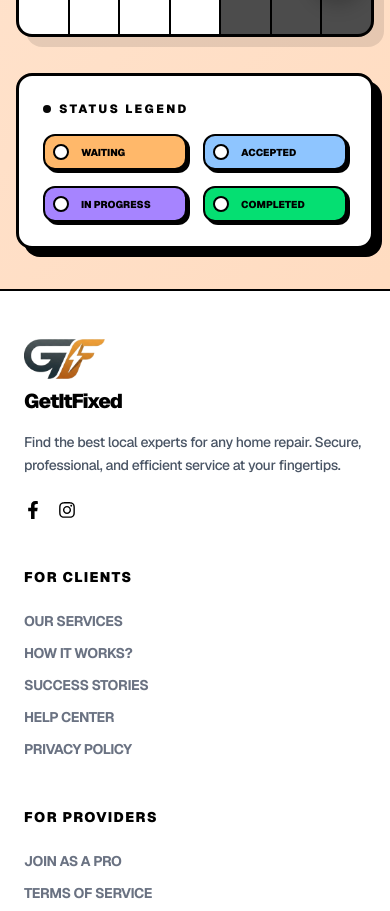
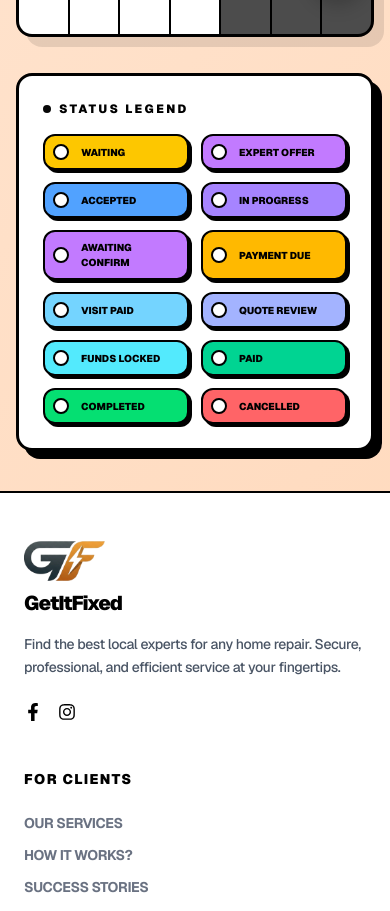
Before and after one commit to kerimkapetanovic/GetItFixed, a Next.js app in the folder frontend/: page /1/calendar in a window 390 px wide. Shown: the part 820-1731 px from the top of the page. Built offline with nearby package versions, Linux system fonts and the light colour scheme; no server answers.

Commit message:
updated calender status design

```diff
--- a/frontend/src/app/[username]/calendar/page.tsx
+++ b/frontend/src/app/[username]/calendar/page.tsx
@@ -8,16 +8,94 @@ import {
   format, startOfMonth, endOfMonth, startOfWeek, endOfWeek,
   eachDayOfInterval, isSameMonth, isSameDay, addMonths, subMonths
 } from "date-fns";
-import { ChevronLeft, ChevronRight, Loader2, X, Clock, User, MessageSquare,Ticket, Wrench, CalendarCheck } from "lucide-react";
+import { ChevronLeft, ChevronRight, Loader2, X, Clock, User, MessageSquare, Ticket, Wrench, CalendarCheck } from "lucide-react";
 
 import { BookingDetail } from "@/types/booking";
 
+// ─── Helper: iste boje kao u getStatusInfo iz request-details ───────────────
+export function getBookingColorClass(booking: BookingDetail): string {
+  const { status, negotiation_status } = booking;
+
+  if (status === "cancelled" || negotiation_status === "declined")
+    return "bg-red-400";
+
+  if (status === "in_progress")
+    return "bg-violet-400";
+
+  if (status === "handyman_done")
+    return "bg-purple-400";
+
+  if (status === "awaiting_payment")
+    return "bg-amber-400";
+
+  if (status === "visit_fee_paid")
+    return "bg-sky-300";
+
+  if (status === "quote_pending_client")
+    return "bg-indigo-300";
+
+  if (status === "funds_locked")
+    return "bg-cyan-300";
+
+  if (status === "paid")
+    return "bg-emerald-400";
+
+  if (status === "closed" || status === "completed")
+    return "bg-green-400";
+
+  if (status === "not_completed")
+    return "bg-red-400";
+
+  if (status === "accepted" || negotiation_status === "agreed")
+    return "bg-blue-400";
+
+  if (negotiation_status === "awaiting_client")
+    return "bg-purple-400";
+
+  // pending / awaiting_handyman / default → yellow (Waiting)
+  return "bg-yellow-400";
+}
+
+export function getBookingStatusLabel(booking: BookingDetail): string {
+  const { status, negotiation_status } = booking;
+
+  if (status === "cancelled" || negotiation_status === "declined") return "Cancelled";
+  if (status === "in_progress") return "In Progress";
+  if (status === "handyman_done") return "Awaiting Confirm";
+  if (status === "awaiting_payment") return "Payment Due";
+  if (status === "visit_fee_paid") return "Visit Paid";
+  if (status === "quote_pending_client") return "Quote Review";
+  if (status === "funds_locked") return "Funds Locked";
+  if (status === "paid") return "Paid";
+  if (status === "closed" || status === "completed") return "Completed";
+  if (status === "not_completed") return "Not Completed";
+  if (status === "accepted" || negotiation_status === "agreed") return "Accepted";
+  if (negotiation_status === "awaiting_client") return "Expert Offer";
+  return "Waiting";
+}
+
+// ─── Legend items (sve kategorije) ──────────────────────────────────────────
+const STATUS_LEGEND = [
+  { label: "Waiting",          color: "bg-yellow-400" },
+  { label: "Expert Offer",     color: "bg-purple-400" },
+  { label: "Accepted",         color: "bg-blue-400" },
+  { label: "In Progress",      color: "bg-violet-400" },
+  { label: "Awaiting Confirm", color: "bg-purple-400" },
+  { label: "Payment Due",      color: "bg-amber-400" },
+  { label: "Visit Paid",       color: "bg-sky-300" },
+  { label: "Quote Review",     color: "bg-indigo-300" },
+  { label: "Funds Locked",     color: "bg-cyan-300" },
+  { label: "Paid",             color: "bg-emerald-400" },
+  { label: "Completed",        color: "bg-green-400" },
+  { label: "Cancelled",        color: "bg-red-400" },
+] as const;
+
+// ─── Page ────────────────────────────────────────────────────────────────────
 export default function CalendarPage() {
   const [currentMonth, setCurrentMonth] = useState(new Date());
   const [bookings, setBookings] = useState<BookingDetail[]>([]);
   const [loading, setLoading] = useState(true);
   const [selectedJob, setSelectedJob] = useState<BookingDetail | null>(null);
-
 
   useEffect(() => {
     const fetchBookings = async () => {
@@ -37,6 +115,7 @@ export default function CalendarPage() {
     if (!dateStr) return "--:--";
     return format(new Date(dateStr), "HH:mm");
   };
+
   const handymanName = bookings.length > 0
     ? bookings[0].handyman_name || "Unknown Expert"
     : "Loading...";
@@ -51,7 +130,6 @@ export default function CalendarPage() {
       </button>
 
       <div className="flex-grow flex flex-col items-center justify-center text-center">
-  {/* Container za ikonu i mjesec */}
         <div className="flex items-center gap-3">
           <CalendarCheck size={32} className="text-black dark:text-white shrink-0" strokeWidth={3} />
           <h2 className="text-3xl md:text-4xl font-black uppercase tracking-tighter dark:text-white">
@@ -78,48 +156,55 @@ export default function CalendarPage() {
 
       <main className="flex-grow max-w-6xl w-full mx-auto p-4 mt-4 mb-5">
         {loading ? (
-          <div className="flex flex-col items-center justify-center h-[50vh]"><Loader2 className="animate-spin text-[#EF9D39]" size={40} /></div>
+          <div className="flex flex-col items-center justify-center h-[50vh]">
+            <Loader2 className="animate-spin text-[#EF9D39]" size={40} />
+          </div>
         ) : (
           <>
             {renderHeader()}
 
             <div className="grid grid-cols-7 mb-2 px-2 text-center font-black uppercase text-[10px] text-gray-400">
-              {/* Promijenjen redoslijed labela: Mon prvi */}
-              {["Mon", "Tue", "Wed", "Thu", "Fri", "Sat", "Sun"].map(d => <div key={d}>{d}</div>)}
+              {["Mon", "Tue", "Wed", "Thu", "Fri", "Sat", "Sun"].map(d => (
+                <div key={d}>{d}</div>
+              ))}
             </div>
 
             <div className="grid grid-cols-7 border-[3px] border-black rounded-2xl overflow-hidden bg-black gap-[2px] shadow-[10px_10px_0px_0px_rgba(0,0,0,0.1)]">
               {eachDayOfInterval({
-                // Postavljeno weekStartsOn: 1 za ponedjeljak
                 start: startOfWeek(startOfMonth(currentMonth), { weekStartsOn: 1 }),
-                end: endOfWeek(endOfMonth(currentMonth), { weekStartsOn: 1 })
+                end: endOfWeek(endOfMonth(currentMonth), { weekStartsOn: 1 }),
               }).map((day, idx) => {
-                const dayBookings = bookings.filter(b => isSameDay(new Date(b.scheduled_time || b.client_proposed_time || ""), day));
+                const dayBookings = bookings.filter(b =>
+                  isSameDay(new Date(b.scheduled_time || b.client_proposed_time || ""), day)
+                );
                 const isCurrentMonth = isSameMonth(day, currentMonth);
 
                 return (
-                  <div key={idx} className={`min-h-[110px] p-2 ${isCurrentMonth ? "bg-white dark:bg-zinc-800" : "bg-zinc-50 dark:bg-zinc-900 opacity-30"}`}>
+                  <div
+                    key={idx}
+                    className={`min-h-[110px] p-2 ${isCurrentMonth ? "bg-white dark:bg-zinc-800" : "bg-zinc-50 dark:bg-zinc-900 opacity-30"}`}
+                  >
                     <span className={`text-sm font-black ${isSameDay(day, new Date()) ? "bg-[#EF9D39] px-1.5 rounded-md border-2 border-black shadow-[2px_2px_2px_0px_#000]" : "dark:text-white"}`}>
                       {format(day, "d")}
                     </span>
                     <div className="mt-1 space-y-1">
-                      {dayBookings.map(b => (
+                      {dayBookings.map(b => {
+                        const colorClass = getBookingColorClass(b);
+                        return (
                           <div
                             key={b.id}
                             onClick={() => setSelectedJob(b)}
-                          className={`text-[9px] p-1.5 border-2 border-black font-bold rounded-lg cursor-pointer shadow-[2px_2px_0px_0px_#000] dark:text-black font-bold hover:translate-y-0.5 hover:shadow-none transition-all ${b.status === 'accepted' ? 'bg-blue-300' : 'bg-orange-300'}`}
+                            className={`text-[9px] p-1.5 border-2 border-black font-bold rounded-lg cursor-pointer shadow-[2px_2px_0px_0px_#000] text-black hover:translate-y-0.5 hover:shadow-none transition-all ${colorClass}`}
                           >
                             <div className="flex justify-between font-black border-b border-black/10 mb-0.5 text-[8px]">
                               <span>{formatTime(b.scheduled_time || b.client_proposed_time)}</span>
-                             <div className="flex items-center gap-1">
-                             <span className="">{b.ticket_id}</span>
-                             </div>
-
+                              <span>{b.ticket_id}</span>
                               <span className="uppercase text-[7px] opacity-70">Details</span>
                             </div>
                             <div className="truncate uppercase leading-tight">{b.client_name}</div>
                           </div>
-                      ))}
+                        );
+                      })}
                     </div>
                   </div>
                 );
@@ -129,7 +214,7 @@ export default function CalendarPage() {
         )}
       </main>
 
-      {/* DETAILS MODAL OSTAJE ISTI */}
+      {/* DETAILS MODAL */}
       {selectedJob && (
         <div className="fixed inset-0 z-[100] flex items-center justify-center p-4 bg-black/60 backdrop-blur-sm">
           <div className="bg-white dark:bg-zinc-900 border-[4px] border-black p-8 rounded-[32px] shadow-[15px_15px_0px_0px_#000] max-w-md w-full relative animate-in zoom-in-95 duration-200">
@@ -137,10 +222,15 @@ export default function CalendarPage() {
               <span className="bg-white text-black border-black border-[2px] dark:bg-black dark:text-white dark:border-none px-6 py-2 rounded-xl font-black uppercase text-xl tracking-tighter shadow-[5px_5px_0px_0px_rgba(239,157,57,1)] inline-block">
                 Request Details
               </span>
-  <div className="absolute -top-2 -right-2 w-8 h-8 bg-[#EF9D39] rounded-full border-2 border-black -z-10 animate-pulse"></div>
+              <div className="absolute -top-2 -right-2 w-8 h-8 bg-[#EF9D39] rounded-full border-2 border-black -z-10 animate-pulse" />
             </div>
 
             <div className="space-y-4 text-left">
+              {/* Status badge */}
+              <div className={`flex items-center justify-center gap-2 px-4 py-2 border-2 border-black rounded-xl font-black uppercase text-sm ${getBookingColorClass(selectedJob)}`}>
+                {getBookingStatusLabel(selectedJob)}
+              </div>
+
               <div className="flex items-start gap-4 p-3 border-2 border-black rounded-xl bg-zinc-50 dark:bg-zinc-800">
                 <User className="text-[#EF9D39] shrink-0" />
                 <div>
@@ -169,11 +259,13 @@ export default function CalendarPage() {
                 <Clock className="text-blue-500 shrink-0" />
                 <div>
                   <p className="text-[10px] font-black uppercase text-gray-500">Scheduled Time</p>
-                  <p className="font-bold dark:text-white">{format(new Date(selectedJob.scheduled_time || selectedJob.client_proposed_time || ""), "PPP p")}</p>
+                  <p className="font-bold dark:text-white">
+                    {format(new Date(selectedJob.scheduled_time || selectedJob.client_proposed_time || ""), "PPP p")}
+                  </p>
                 </div>
               </div>
 
-              <div className="flex items-start gap-4 p-3 border-2 border-black rounded-xl bg-[#FFF8EA]  dark:bg-zinc-800">
+              <div className="flex items-start gap-4 p-3 border-2 border-black rounded-xl bg-[#FFF8EA] dark:bg-zinc-800">
                 <MessageSquare className="text-green-500 shrink-0" />
                 <div>
                   <p className="text-[10px] font-black uppercase text-gray-500">Issue Description</p>
@@ -182,44 +274,34 @@ export default function CalendarPage() {
               </div>
             </div>
 
-            <button onClick={() => setSelectedJob(null)} className="cursor-pointer w-full mt-8 bg-black text-white py-4 rounded-2xl font-black uppercase tracking-widest shadow-[5px_5px_0px_0px_#EF9D39] active:translate-y-1 active:shadow-none transition-all">Close</button>
+            <button
+              onClick={() => setSelectedJob(null)}
+              className="cursor-pointer w-full mt-8 bg-black text-white py-4 rounded-2xl font-black uppercase tracking-widest shadow-[5px_5px_0px_0px_#EF9D39] active:translate-y-1 active:shadow-none transition-all"
+            >
+              Close
+            </button>
           </div>
         </div>
       )}
 
-      {/* --- DODAJ OVU SEKCIJU ODMAH ISPOD ZATVARANJA </main> TAGA --- */}
-
+      {/* STATUS LEGEND — svi statusi */}
       <section className="max-w-6xl w-full mx-auto px-4 mb-10">
         <div className="bg-white dark:bg-zinc-900 border-[3px] border-black p-6 rounded-2xl shadow-[8px_8px_0px_0px_rgba(0,0,0,1)]">
           <h3 className="text-[12px] font-black uppercase tracking-[0.2em] text-black dark:text-white mb-4 flex items-center gap-2">
-      <span className="w-2 h-2 bg-black dark:bg-white rounded-full animate-pulse"></span>
+            <span className="w-2 h-2 bg-black dark:bg-white rounded-full animate-pulse" />
             Status Legend
           </h3>
 
-    <div className="grid grid-cols-2 md:grid-cols-4 gap-4">
-      {/* WAITING */}
-      <div className="flex items-center gap-3 p-2 border-2 border-black rounded-xl bg-orange-300 shadow-[3px_3px_0px_0px_#000]">
-        <div className="w-4 h-4 rounded-full border-2 border-black bg-white"></div>
-        <span className="text-[10px] font-black uppercase text-black">Waiting</span>
+          <div className="grid grid-cols-2 md:grid-cols-4 gap-3">
+            {STATUS_LEGEND.map(({ label, color }) => (
+              <div
+                key={label}
+                className={`flex items-center gap-3 p-2 border-2 border-black rounded-xl ${color} shadow-[3px_3px_0px_0px_#000]`}
+              >
+                <div className="w-4 h-4 rounded-full border-2 border-black bg-white shrink-0" />
+                <span className="text-[10px] font-black uppercase text-black">{label}</span>
               </div>
-
-      {/* ACCEPTED */}
-      <div className="flex items-center gap-3 p-2 border-2 border-black rounded-xl bg-blue-300 shadow-[3px_3px_0px_0px_#000]">
-        <div className="w-4 h-4 rounded-full border-2 border-black bg-white"></div>
-        <span className="text-[10px] font-black uppercase text-black">Accepted</span>
-      </div>
-
-      {/* IN PROGRESS */}
-      <div className="flex items-center gap-3 p-2 border-2 border-black rounded-xl bg-violet-400 shadow-[3px_3px_0px_0px_#000]">
-        <div className="w-4 h-4 rounded-full border-2 border-black bg-white"></div>
-        <span className="text-[10px] font-black uppercase text-black">In Progress</span>
-      </div>
-
-      {/* COMPLETED */}
-      <div className="flex items-center gap-3 p-2 border-2 border-black rounded-xl bg-green-400 shadow-[3px_3px_0px_0px_#000]">
-        <div className="w-4 h-4 rounded-full border-2 border-black bg-white"></div>
-        <span className="text-[10px] font-black uppercase text-black">Completed</span>
-      </div>
+            ))}
           </div>
         </div>
       </section>
--- a/frontend/src/app/[username]/tracking/page.tsx
+++ b/frontend/src/app/[username]/tracking/page.tsx
@@ -72,7 +72,7 @@ export default function AdminTrackingPage() {
             <select
               value={selectedStatus}
               onChange={(e) => setSelectedStatus(e.target.value)}
-              className="bg-transparent font-bold text-xs uppercase outline-none cursor-pointer"
+              className="bg-transparent font-bold text-xs uppercase outline-none cursor-pointer dark:text-white dark:bg-zinc-900"
             >
               <option value="">All Pipeline States</option>
               <option value="pending">Pending</option>
```
Lines whose indentation alone changed are shown as unchanged.
